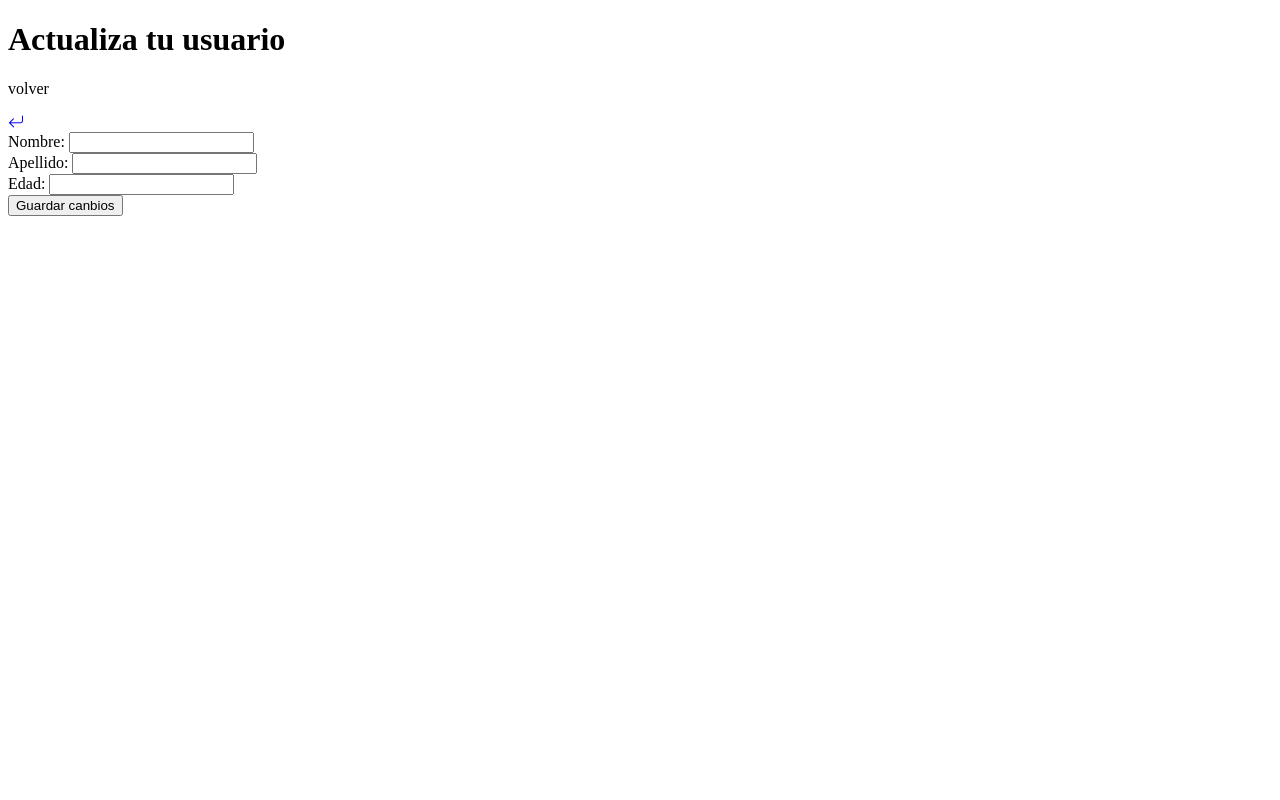
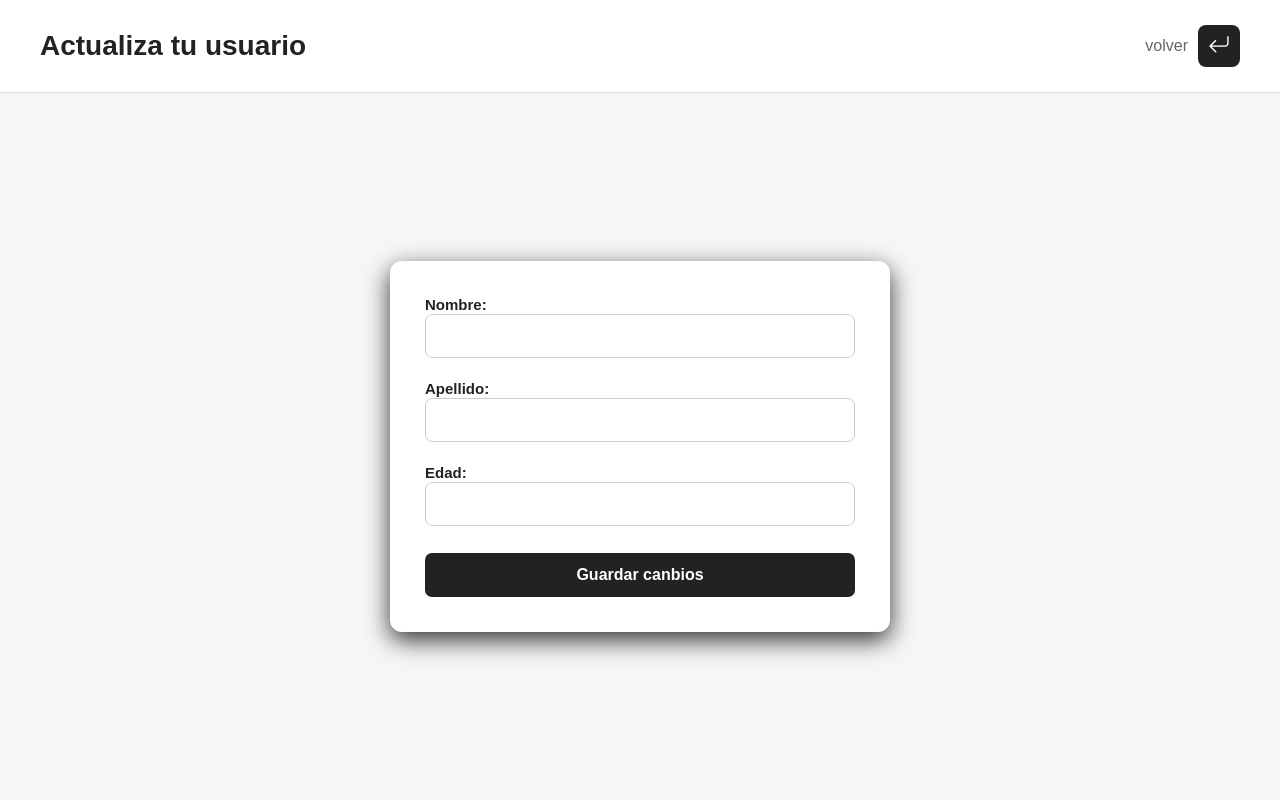
Before and after one commit to c4rl0s-B/ejercicio8-9-2026, a Flask app: template templates/actualizar_usuario.html in a window 1280 px wide. Run offline with Flask 3, Linux system fonts and the light colour scheme; the template is opened without the code that fills it, so the values that code supplies are empty.

Commit message:
css-actualizar

```diff
--- a/static/css/actualizar.css
+++ b/static/css/actualizar.css
@@ -55,8 +55,8 @@ header a:hover{
 main{
     min-height: calc(100vh - 93px);
 
-    displey: flex;
-    justyfy-content:center;
+    display: flex;
+    justify-content:center;
     align-items: center;
 
     padding: 40px 20px;
@@ -103,5 +103,23 @@ input:focus{
 
 button{
     margin-top: 5px;
-    padding: 13;
+    padding: 13px;
+
+    border: none;
+    border-radius: 7px;
+
+    background-color: #222;
+    color:white;
+
+    font-size: 16px;
+    font-weight: bold;
+
+    cursor: pointer;
+
+    transition: 0.2s;
 }
+
+button:hover{
+    background-color: #444;
+    transform: translateY(-1px);
+}
--- a/templates/actualizar_usuario.html
+++ b/templates/actualizar_usuario.html
@@ -4,7 +4,7 @@
     <meta charset="UTF-8">
     <meta name="viewport" content="width=device-width, initial-scale=1.0">
     <title>actualizar usuario</title>
-    <link rel="stylesheet" href="{{url_for('static', filename='css/actulizar.css')}}">
+    <link rel="stylesheet" href="{{url_for('static', filename='css/actualizar.css')}}">
     <link rel="stylesheet" href="https://cdn.jsdelivr.net/npm/bootstrap-icons@1.13.1/font/bootstrap-icons.min.css">
 </head>
 <body>
```
